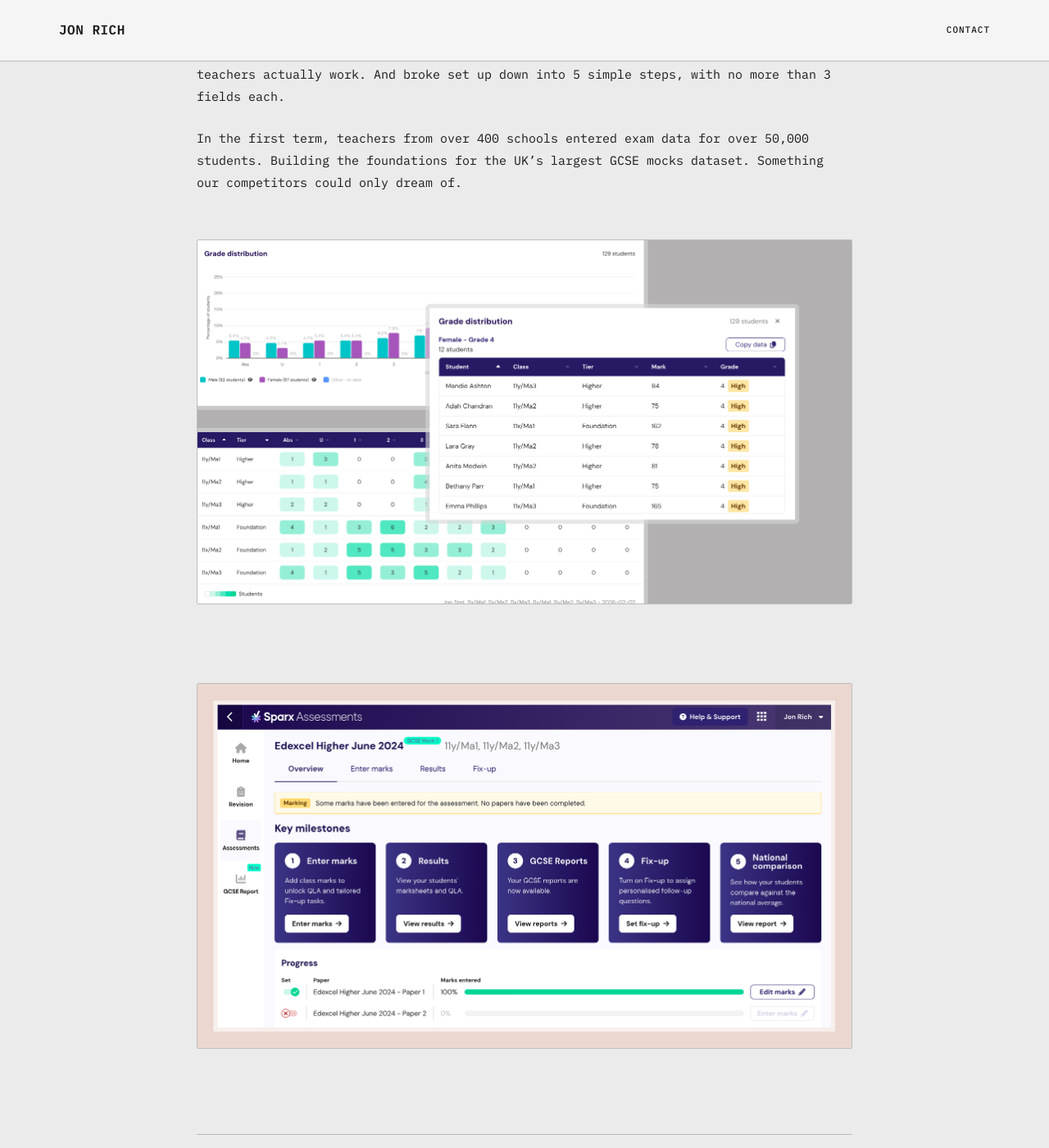
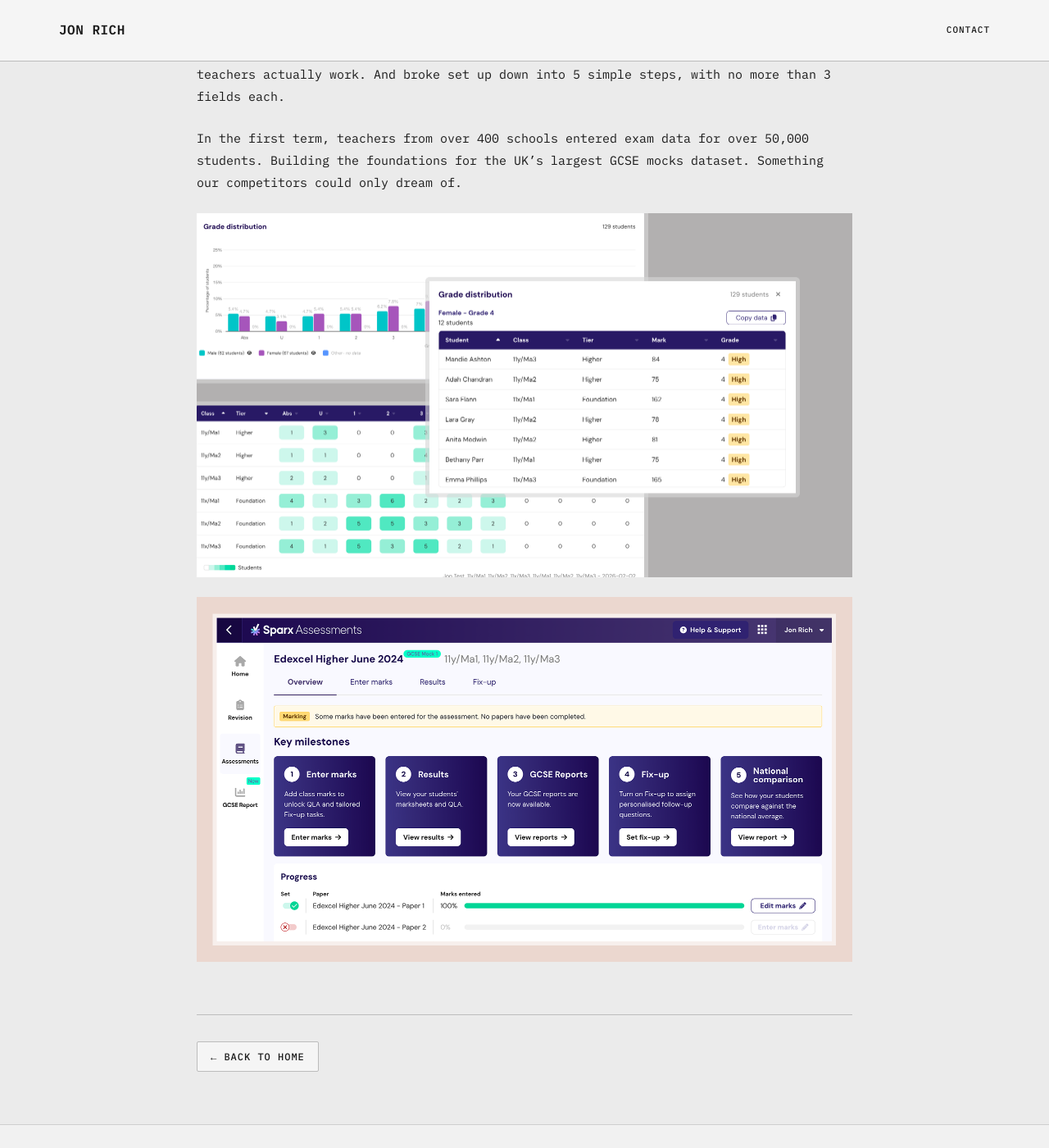
Before and after one commit to JonJRich/portfolio, a Jekyll site: the page built from _work/sparx-assessments.md, in a window 1280 px wide and 1400 px high, scrolled down 874 px. Shown: the whole window at 82% size. Built offline with Jekyll 4.4.1, drawn with Linux system fonts in a browser that asks for light colours.

Commit message:
Remove border and reduce margin on post images
Remove border/frame styling from images and reduce
vertical margin for cleaner look

🤖 Generated with [Claude Code](https://claude.com/claude-code)

Co-Authored-By: Claude <noreply@anthropic.com>

```diff
--- a/assets/css/main.css
+++ b/assets/css/main.css
@@ -551,9 +551,8 @@ a:hover {
 .post-content img {
   max-width: 100%;
   height: auto;
-  border: var(--border-width) solid var(--border-color);
-  border-radius: var(--border-radius);
-  margin: 2rem 0;
+  margin: 1rem 0;
+  display: block;
 }
 
 .post-footer {
```
